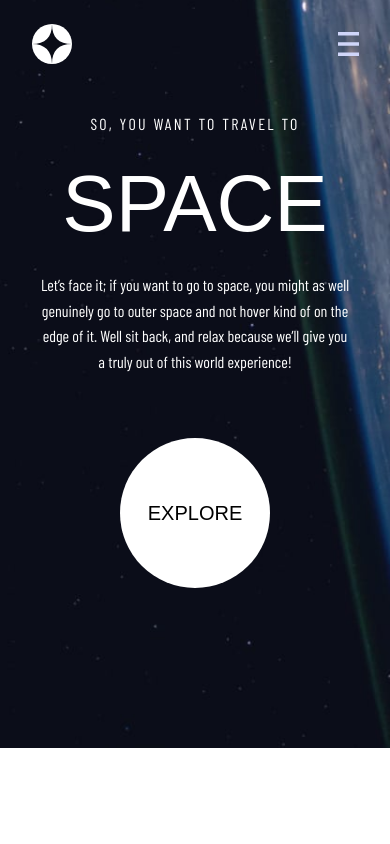
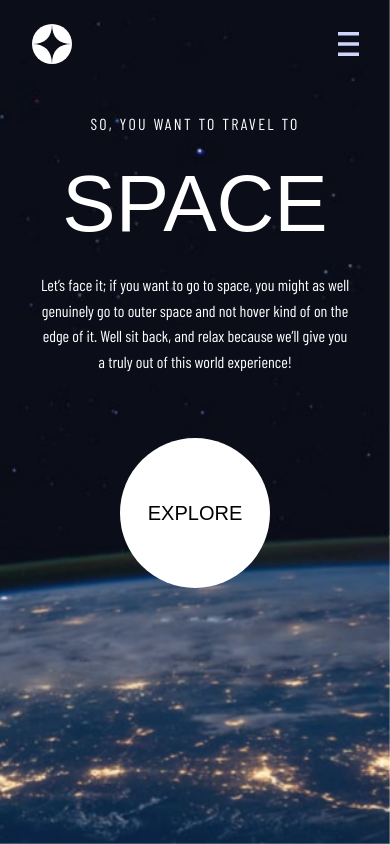
Before and after one commit to Jasminvillatoro/space-tourism, a Next.js app: page / in a window 390 px wide. Built offline with nearby package versions, Linux system fonts and the light colour scheme; a web font is replaced by a local one.

Commit message:
Background Image Component. The correct image will be rendered depending on the screen size mobile,tablet, and desktop

```diff
--- a/src/components/Background.tsx
+++ b/src/components/Background.tsx
@@ -1,18 +1,40 @@
+'use client';
 import Image from 'next/image';
 import desktopHomeBg from '../../public/assets/home/background-home-desktop.jpg';
+import tabletHomeBg from '../../public/assets/home/background-home-tablet.jpg';
+import mobileHomeBg from '../../public/assets/home/background-home-mobile.jpg';
 
 export const Background = () => {
   return (
-    <div className='h-full w-screen -z-10 fixed'>
+    <div className='fixed inset-0 -z-10'>
+      {/* Mobile */}
       <Image
-        src={desktopHomeBg} // fallback (desktop)
-        alt='Home space background'
+        src={mobileHomeBg}
+        alt='Home background mobile'
+        priority
         fill
+        className='object-cover block md:hidden'
+        sizes='100vw'
+      />
+
+      {/* Tablet */}
+      <Image
+        src={tabletHomeBg}
+        alt='Home background tablet'
         priority
-        sizes='(max-width: 767px) 100vw,
-               (max-width: 1239px) 100vw,
-               100vw'
-        className='object-cover'
+        fill
+        className='object-cover hidden md:block lg:hidden'
+        sizes='100vw'
+      />
+
+      {/* Desktop */}
+      <Image
+        src={desktopHomeBg}
+        alt='Home background desktop'
+        priority
+        className='object-cover hidden lg:block'
+        fill
+        sizes='100vw'
       />
     </div>
   );
```
